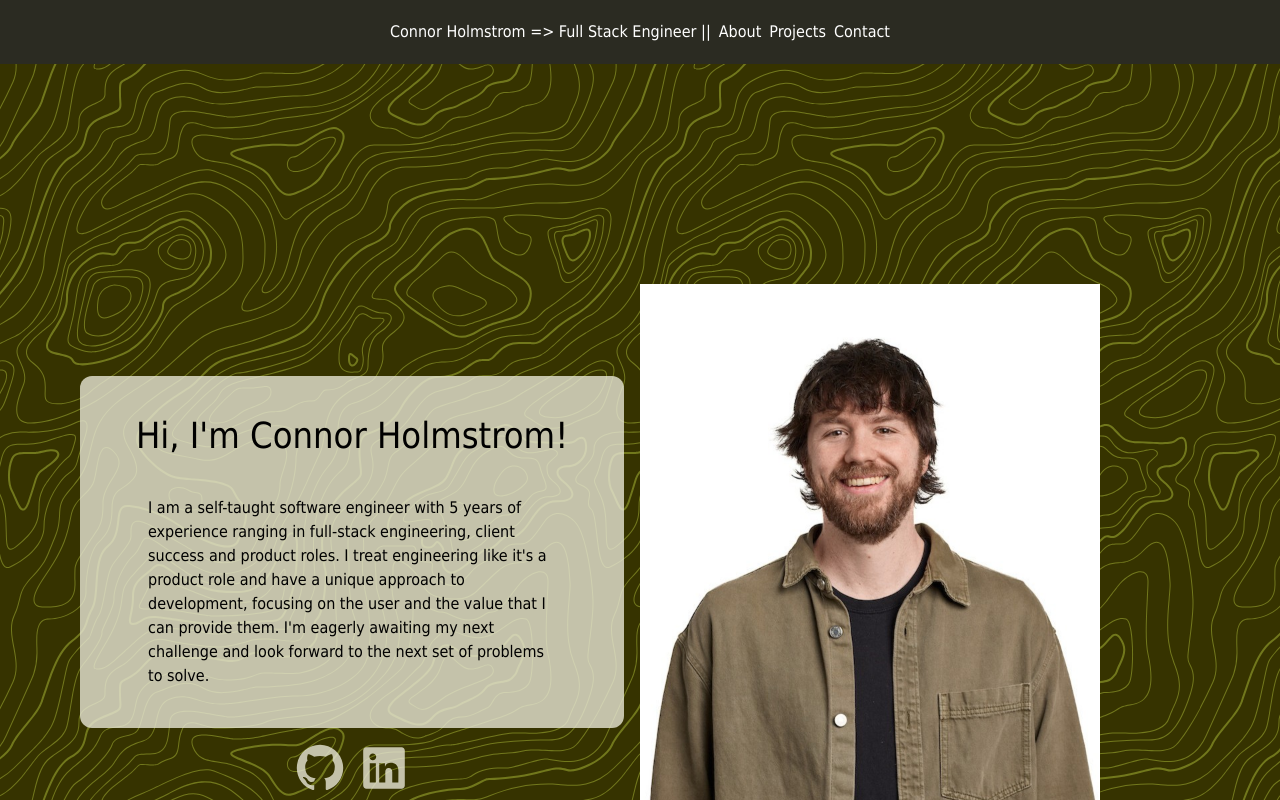
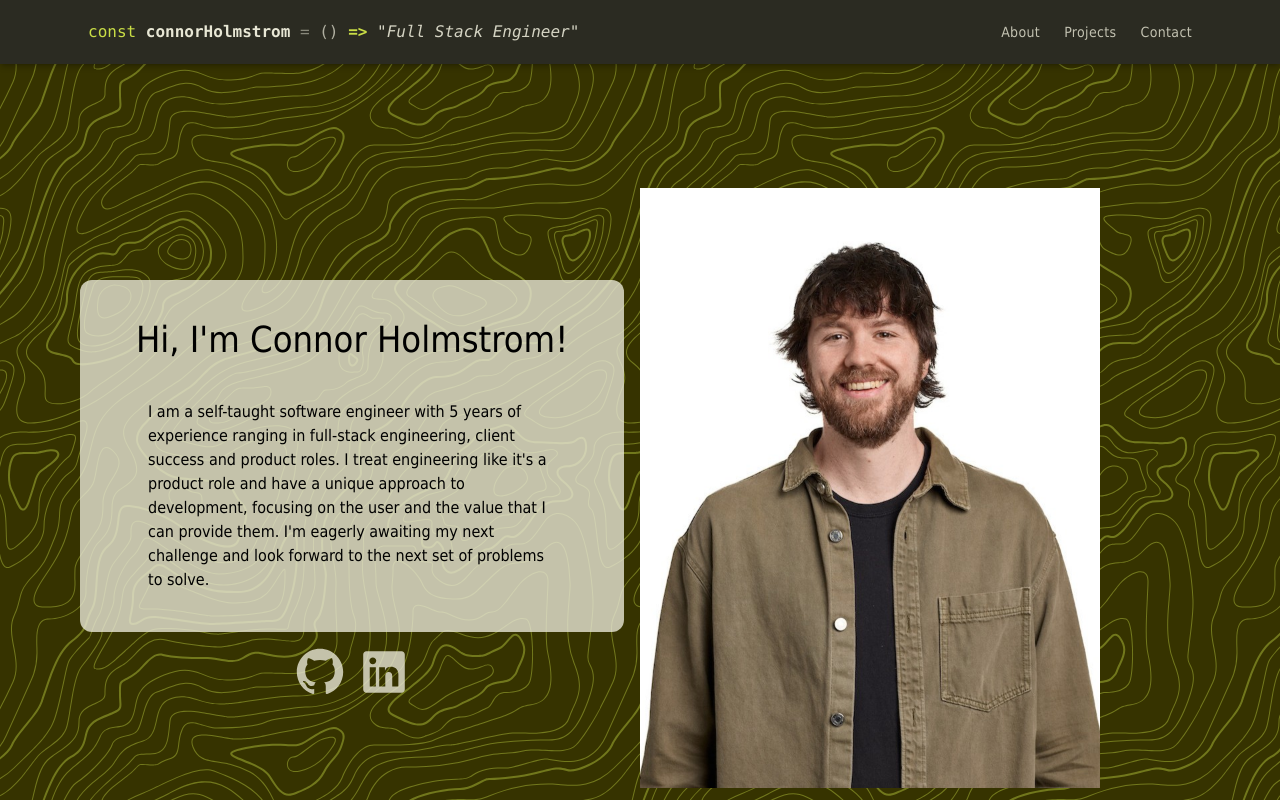
Before and after one commit to connorholms/portfolio, a React (Vite) app: page / in a window 1280 px wide. Shown: the top 800 px of the page. Built offline with nearby package versions, Linux system fonts and the light colour scheme.

Commit message:
header design and nav links

```diff
--- a/src/components/layout/Navbar.tsx
+++ b/src/components/layout/Navbar.tsx
@@ -4,19 +4,41 @@ interface NavbarProps {
   onNavigate: (key: AppSection) => void;
 }
 
+const navItems: { key: AppSection; label: string }[] = [
+  { key: "about", label: "About" },
+  { key: "projects", label: "Projects" },
+  { key: "contact", label: "Contact" },
+];
+
 export default function Navbar({ onNavigate }: NavbarProps) {
   return (
-    <div className="bg-olive-800 w-full sticky top-0 left-0 right-0 z-50 w-full">
-      <div className="flex justify-center items-center h-16">
-        <span>
-          <div>Connor Holmstrom =&gt; Full Stack Engineer || </div>
-        </span>
-        <nav className="flex ml-2 gap-2">
-          <button onClick={() => onNavigate("about")}>About</button>
-          <button onClick={() => onNavigate("projects")}>Projects</button>
-          <button onClick={() => onNavigate("contact")}>Contact</button>
+    <header className="w-full sticky top-0 left-0 right-0 z-50 bg-olive-800 shadow-md shadow-black/20">
+      <div className="max-w-6xl mx-auto flex flex-wrap items-center justify-between gap-x-6 gap-y-2 px-6 h-16">
+        <div className="font-mono text-sm sm:text-base whitespace-nowrap">
+          <span className="text-[#cade46]">const</span>{" "}
+          <span className="font-semibold text-box-background">
+            connorHolmstrom
+          </span>{" "}
+          <span className="text-box-background/50">=</span>{" "}
+          <span className="text-box-background/70">()</span>{" "}
+          <span className="font-semibold text-[#cade46]">=&gt;</span>{" "}
+          <span className="italic text-box-background/90">
+            "Full Stack Engineer"
+          </span>
+        </div>
+
+        <nav className="flex gap-6">
+          {navItems.map(({ key, label }) => (
+            <button
+              key={key}
+              onClick={() => onNavigate(key)}
+              className="cursor-pointer text-sm font-medium tracking-wide text-box-background/80 transition-colors duration-200 hover:text-[#cade46]"
+            >
+              {label}
+            </button>
+          ))}
         </nav>
       </div>
-    </div>
+    </header>
   );
 }
--- a/src/features/about/About.tsx
+++ b/src/features/about/About.tsx
@@ -9,7 +9,7 @@ export default function About({ onRef }: AboutProps) {
   return (
     <section
       ref={onRef}
-      className="flex h-200 w-full max-w-6xl justify-center mx-auto mt-30 mb-10"
+      className="flex h-200 w-full max-w-6xl justify-center mx-auto mt-6 mb-10"
     >
       <div className="flex flex-col w-1/2 justify-center items-center">
         <Bio />
```
